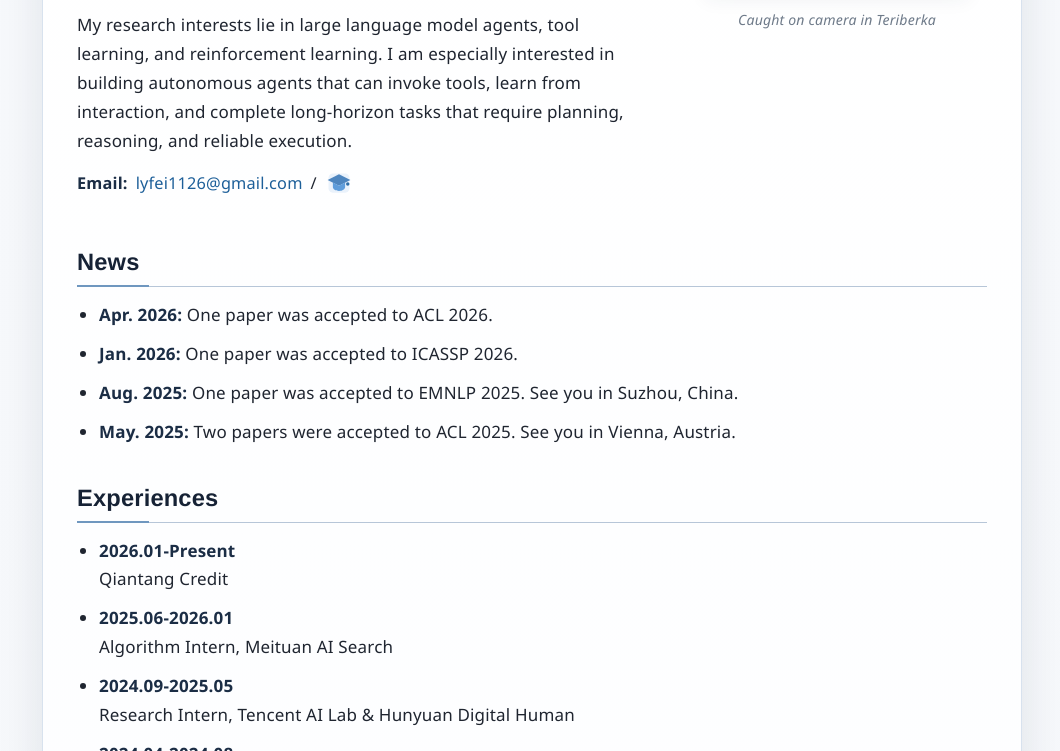
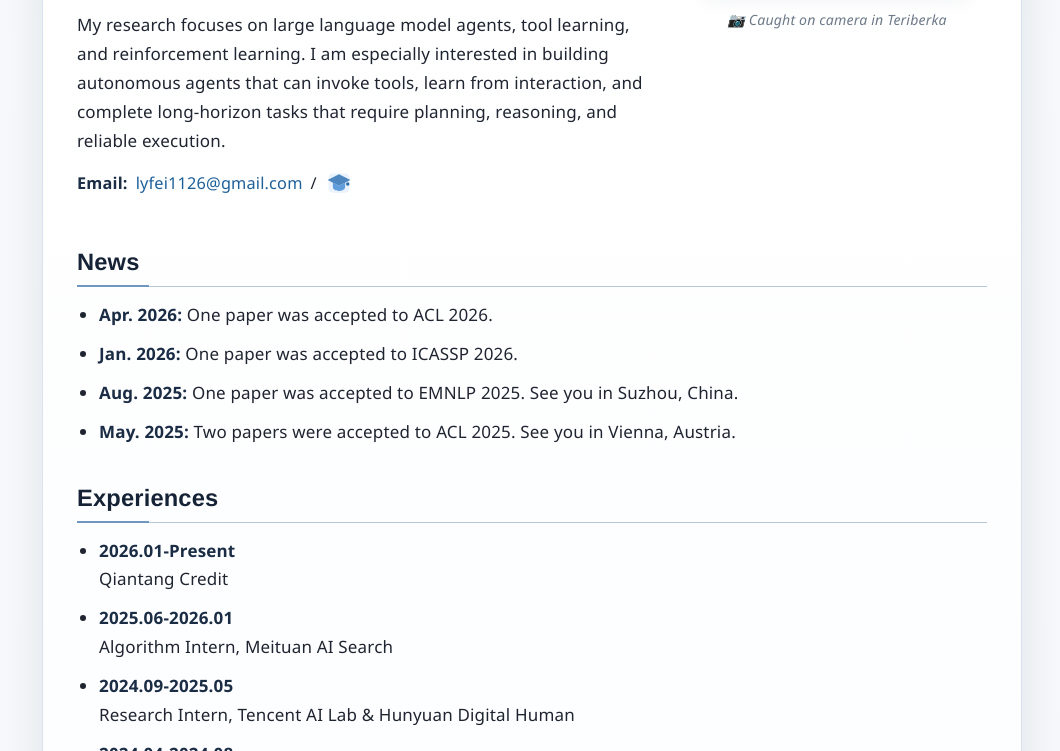
Before and after one commit to LimOkii/LimOkii.github.io, a plain HTML site: page index.html in a window 1280 px wide. Shown: the part 349-1100 px from the top of the page, without its empty margins (108-1168 px from the left). Drawn offline with Linux system fonts and the light colour scheme.

Commit message:
Update homepage content

```diff
--- a/index.html
+++ b/index.html
@@ -29,8 +29,8 @@
             Human), and DeepLang AI.
           </p>
           <p>
-            My research interests lie in large language model agents, tool
-            learning, and reinforcement learning. I am especially interested in
+            My research focuses on large language model agents, tool learning,
+            and reinforcement learning. I am especially interested in
             building autonomous agents that can invoke tools, learn from
             interaction, and complete long-horizon tasks that require planning,
             reasoning, and reliable execution.
@@ -53,7 +53,7 @@
 
         <figure class="intro-photo">
           <img src="assets/524848.JPG" alt="Portrait of Yifei Lu" />
-          <figcaption class="photo-caption">Caught on camera in Teriberka</figcaption>
+          <figcaption class="photo-caption">&#128247; Caught on camera in Teriberka</figcaption>
         </figure>
       </header>
 
```
